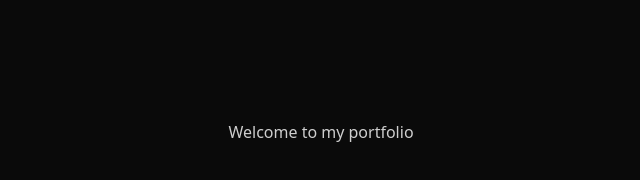
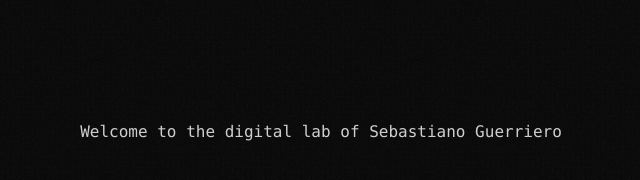
Before and after one commit to sebastiano-guerriero/lab01, a website: page index.html in a window 1280 px wide. Shown: the whole page, without its empty margins (319-959 px from the left). Drawn offline with nearby package versions, Linux system fonts and the light colour scheme; files that its build step writes are made by us from their sources.

Commit message:
Add custom font faces and update portfolio header

```diff
--- a/index.html
+++ b/index.html
@@ -6,9 +6,19 @@
     <title>My Portfolio</title>
     <link href="./dist/output.css?v=1" rel="stylesheet">
 </head>
-<body class="bg-[#0A0A0A] text-[white]/80">
-  <h1 class="text-center mt-22 pt-8">
-      Welcome to my portfolio
-  </h1>
+<body class="bg-[#0A0A0A] text-[white]/80 antialiased font-mono font-[500]">
+  <main class="relative z-[2]">
+    <h1 class="text-center mt-22 pt-8">
+      Welcome to the digital lab of Sebastiano Guerriero
+    </h1>
+  </main>
+
+  <div data-name="noise-bg" class="absolute inset-0 z-[1] pointer-events-none [filter:url(#noise-bg-fx)_grayscale(100%)] opacity-10" aria-hidden="true">
+    <svg>
+      <filter id="noise-bg-fx">
+        <feTurbulence baseFrequency="0.8" />
+      </filter>
+    </svg>
+  </div>
 </body>
 </html>
--- a/src/input.css
+++ b/src/input.css
@@ -1,8 +1,22 @@
 @import 'tailwindcss';
 
 @layer base {
-  html {
-    -webkit-font-smoothing: antialiased;
-    -moz-osx-font-smoothing: grayscale;
+  @font-face {
+    font-family: 'Geist';
+    src: url('../assets/fonts/Geist.woff2') format('woff2');
+    font-weight: 100 900;
+    font-display: swap;
+  }
+
+  @font-face {
+    font-family: 'Geist Mono';
+    src: url('../assets/fonts/GeistMono.woff2') format('woff2');
+    font-weight: 100 900;
+    font-display: swap;
   }
 }
+
+@theme {
+  --font-family-sans: Geist, ui-sans-serif, system-ui, sans-serif;
+  --font-family-mono: 'Geist Mono', ui-monospace, SFMono-Regular, Menlo, Monaco, Consolas, 'Liberation Mono', 'Courier New', monospace;
+}
```
Also changed, not shown: src/assets/fonts/Geist.woff2 (added), src/assets/fonts/GeistMono.woff2 (added).
